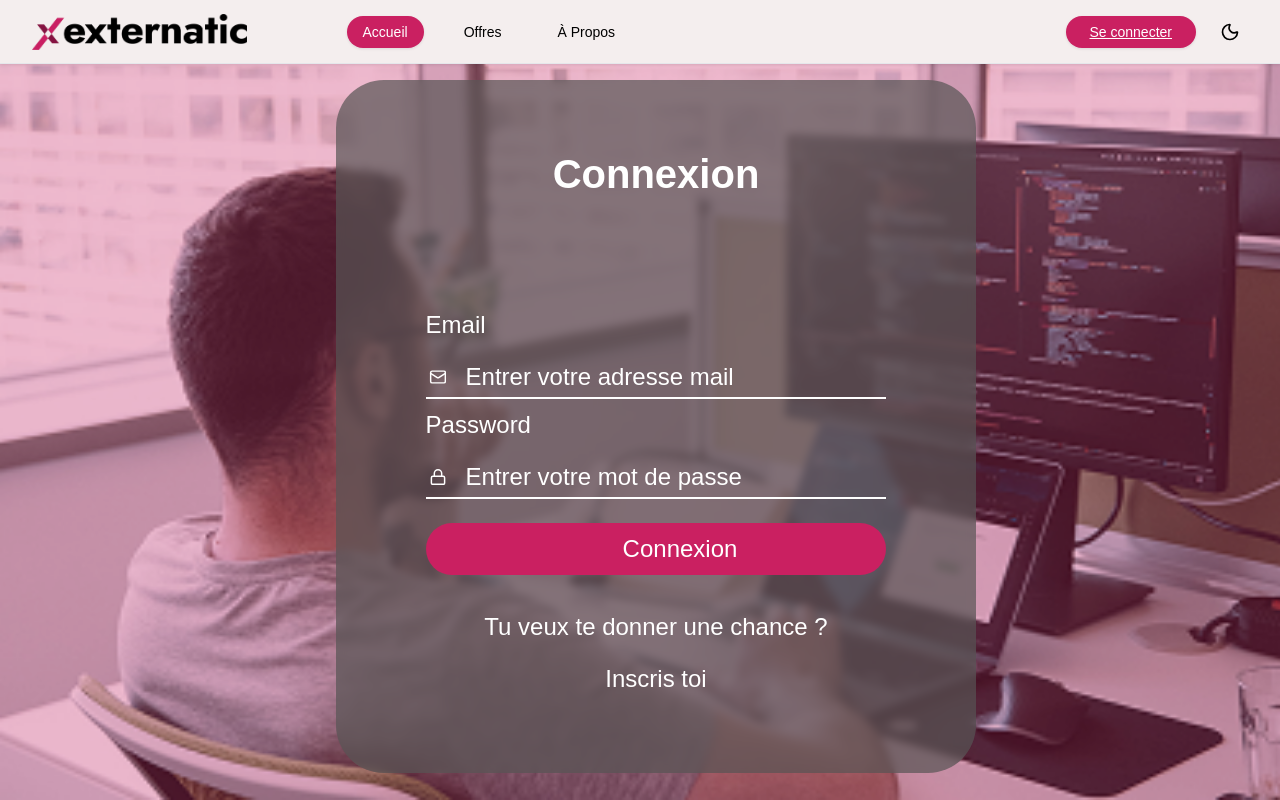
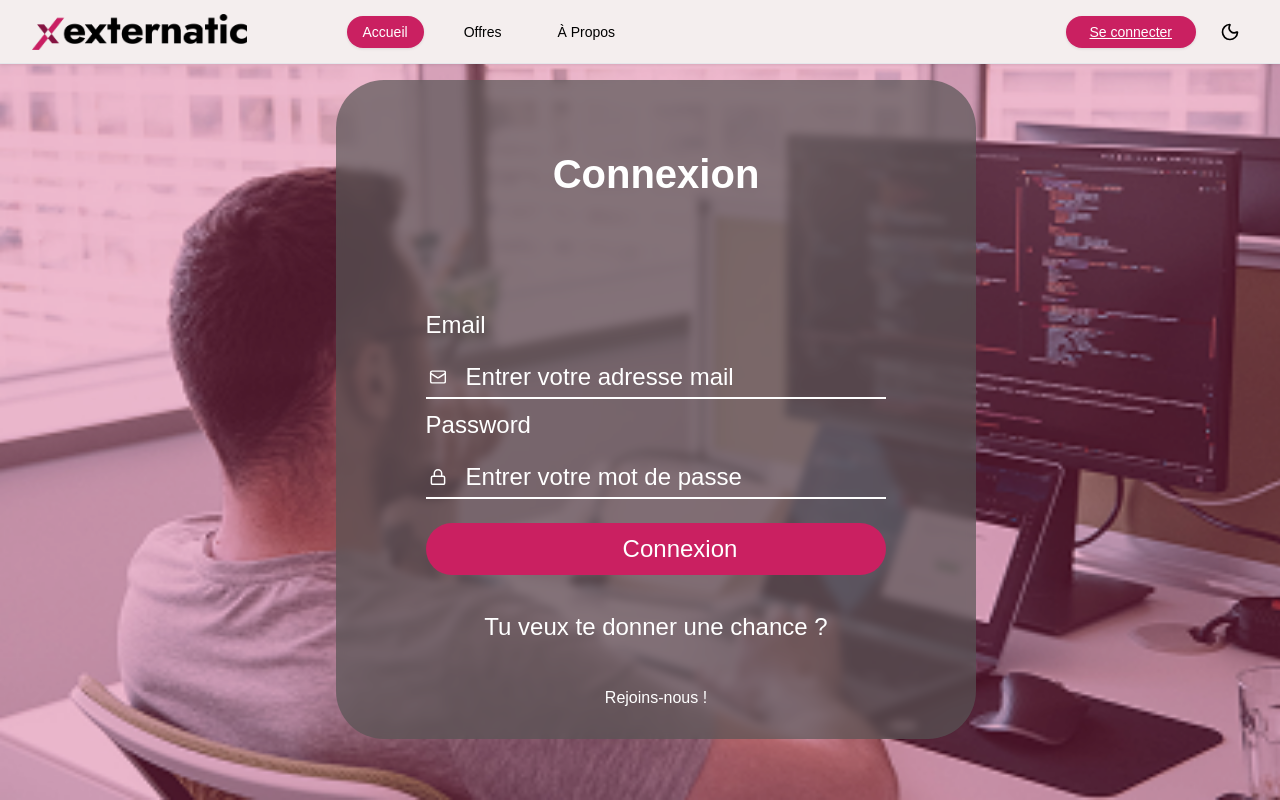
Before and after one commit to wildcodeschool-2025-03/JS-RemoteFR-Vert-ASquad-ET-PAF-P3, a React (Vite) app in the folder client/: page /login in a window 1280 px wide. Built offline with nearby package versions, Linux system fonts and the light colour scheme.

Commit message:
fix: change some div to section and remove console message to toast error and remove spaces

```diff
--- a/client/src/pages/Connexion.tsx
+++ b/client/src/pages/Connexion.tsx
@@ -26,15 +26,13 @@ export default function Connexion() {
         navigate("/dashboard");
       } else {
         toast.error("Erreur : vérifiez vos coordonnées !");
-        console.info(response);
       }
     } catch (err) {
-      console.error(err);
+      toast.error("Erreur: ne vous inquiétez la page va se rafraichir");
     }
   };
   return (
     <>
-      {" "}
       <ToastContainer
         position="top-right"
         autoClose={4000}
@@ -48,10 +46,10 @@ export default function Connexion() {
         theme="colored"
         transition={Bounce}
       />
-      <div className="connexion_page">
+      <section className="connexion_page">
         <div className="filter_connexion" />
-      </div>
-      <div className="form_card_connexion">
+      </section>
+      <section className="form_card_connexion">
         <h2>Connexion</h2>
 
         <form
@@ -82,12 +80,10 @@ export default function Connexion() {
           <input type="submit" value="Connexion" className="button_connexion" />
         </form>
         <p>Tu veux te donner une chance ?</p>
-        <p>
           <Link to="/signup" className="link_inscription">
-            Inscris toi{" "}
+            Rejoins-nous !
           </Link>
-        </p>
-      </div>
+      </section>
     </>
   );
 }
```
